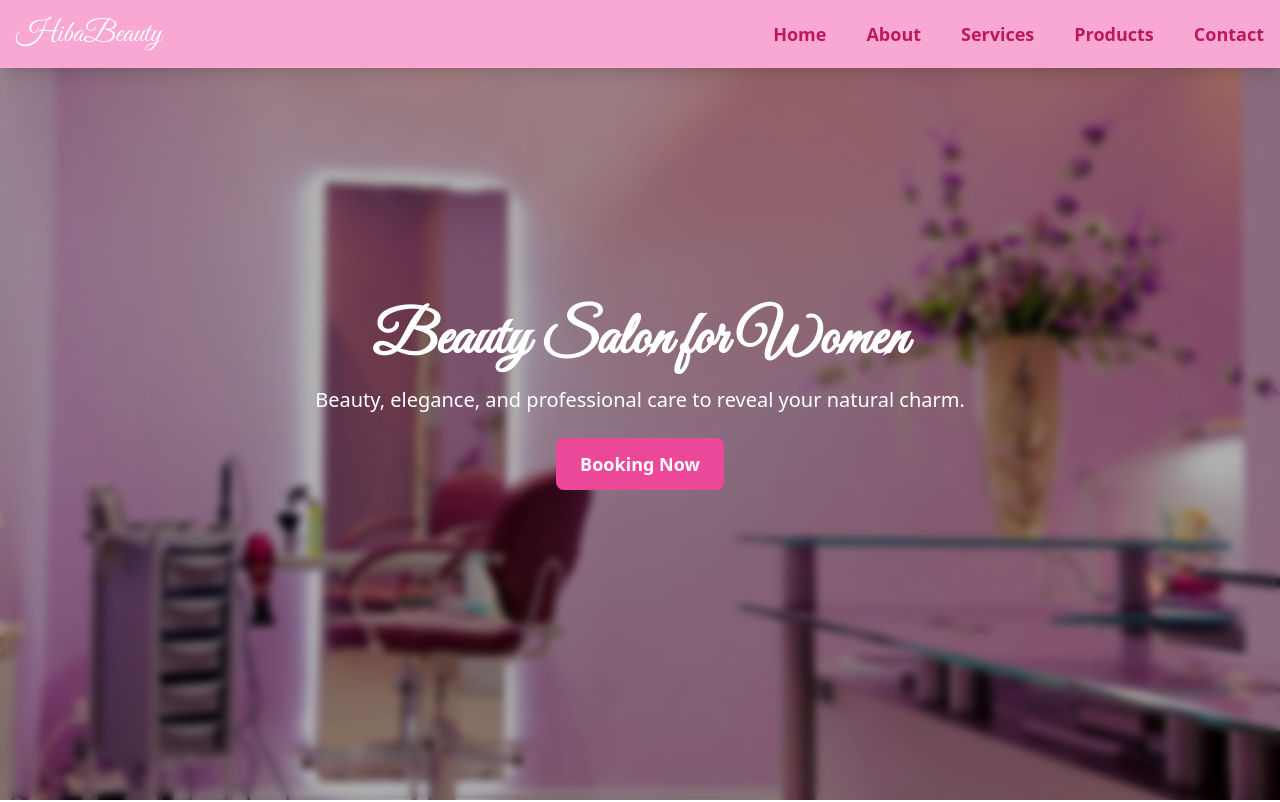
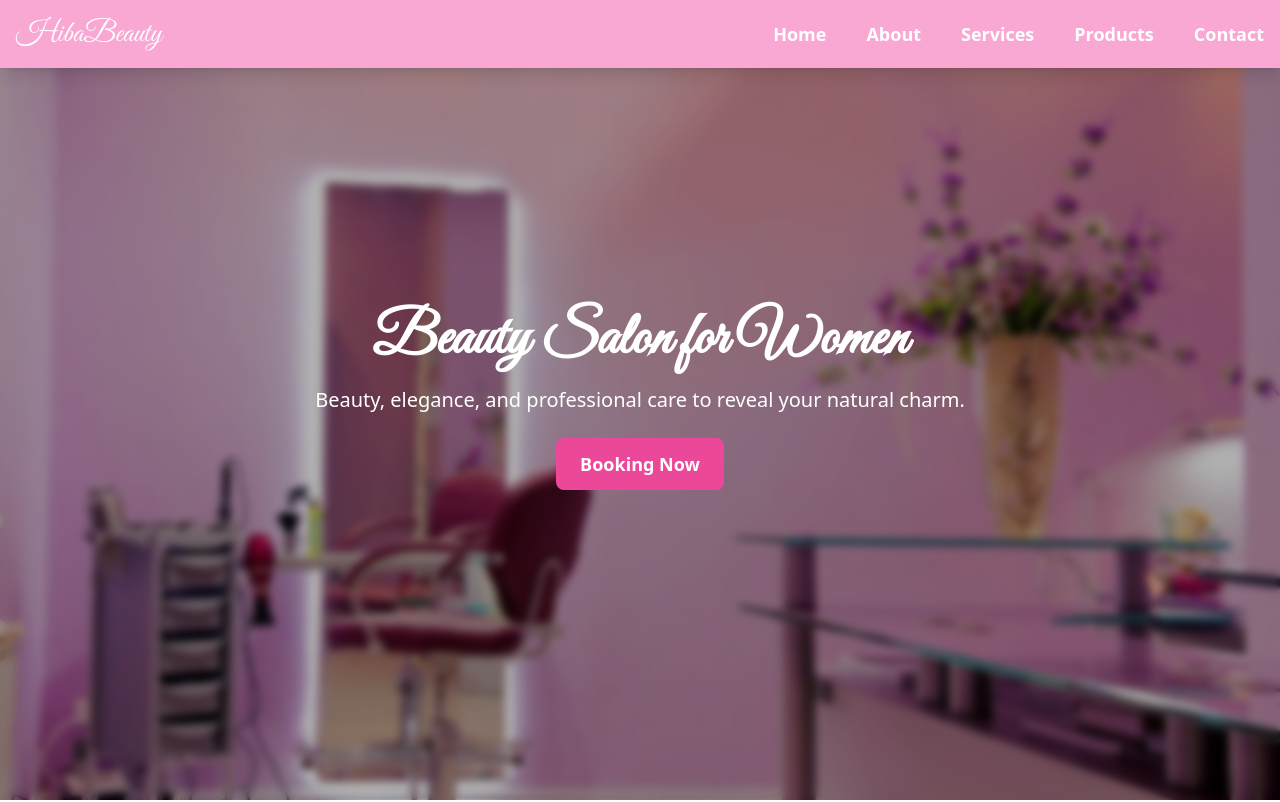
Before and after one commit to MHARZI-Mohammed/HibaBeauty, a website: page index.html in a window 1280 px wide. Shown: the top 802 px of the page. Drawn offline with nearby package versions, Linux system fonts and the light colour scheme.

Commit message:
update navbar

```diff
--- a/index.html
+++ b/index.html
@@ -23,11 +23,11 @@
              flex flex-col md:flex-row md:gap-10 gap-6 items-center
              text-pink-700 text-lg font-semibold
              peer-checked:flex hidden md:flex py-4 md:py-0">
-        <li><a href="#hero" class="hover:text-pink-900">Home</a></li>
-        <li><a href="#about" class="hover:text-pink-900">About</a></li>
-        <li><a href="#services" class="hover:text-pink-900">Services</a></li>
-        <li><a href="#products" class="hover:text-pink-900">Products</a></li>
-        <li><a href="#contact" class="hover:text-pink-900">Contact</a></li>
+        <li><a href="#hero" class="text-white hover:text-pink-900">Home</a></li>
+        <li><a href="#about" class="text-white hover:text-pink-900">About</a></li>
+        <li><a href="#services" class="text-white hover:text-pink-900">Services</a></li>
+        <li><a href="#products" class="text-white hover:text-pink-900">Products</a></li>
+        <li><a href="#contact" class="text-white hover:text-pink-900">Contact</a></li>
       </ul>
     </div>
   </nav>
@@ -252,7 +252,7 @@
     </div>
     <!-- Bottom Bar -->
     <div class="border-t border-pink-600 mt-8 pt-6 text-center text-pink-200 text-sm">
-      <p>© 2025 HibaBeauty. All rights reserved.</p>
+      <p>© 2026 HibaBeauty. All rights reserved.</p>
     </div>
   </footer>
 
```
Also changed, not shown: dist/main.js, 1 other file.
